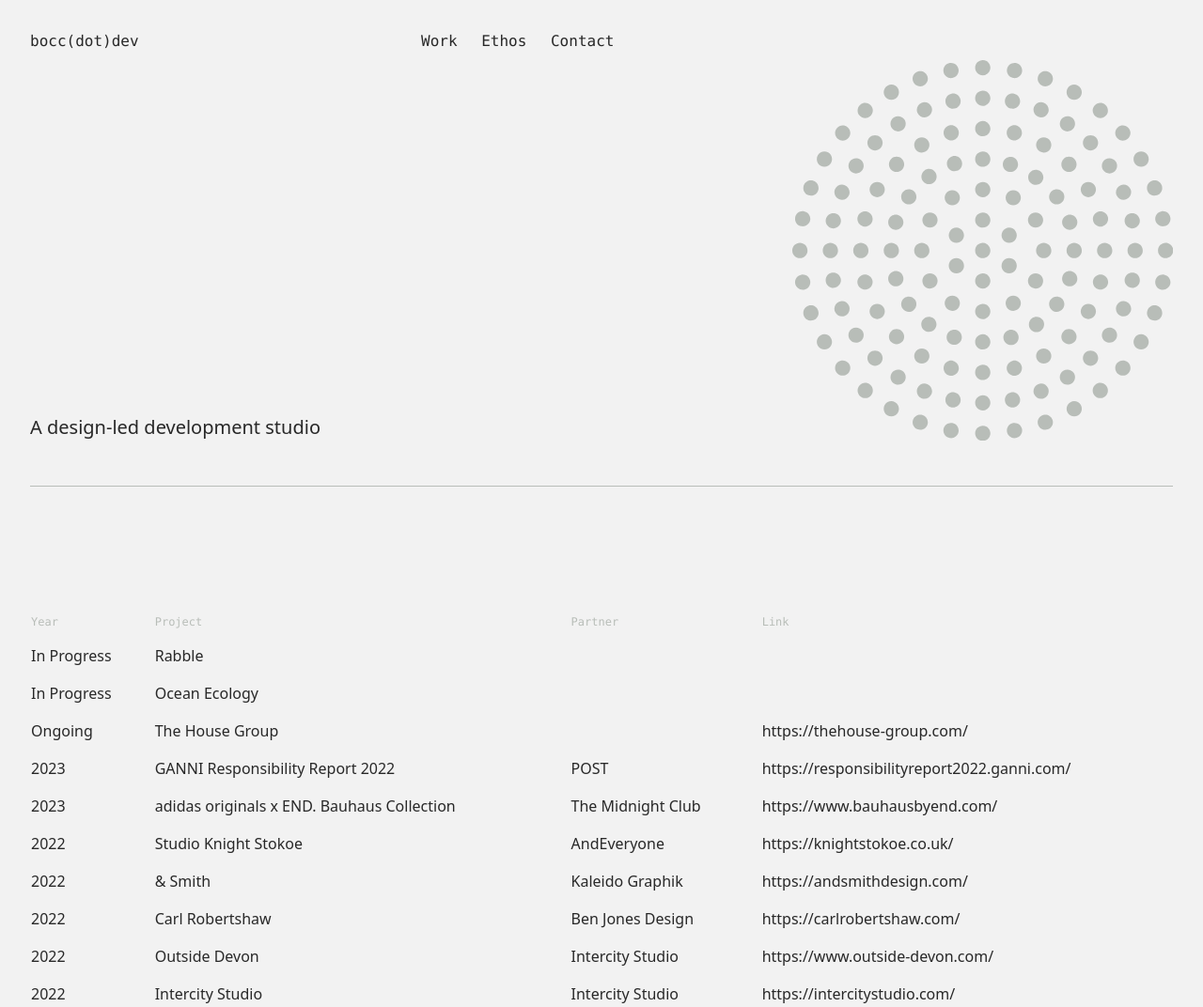
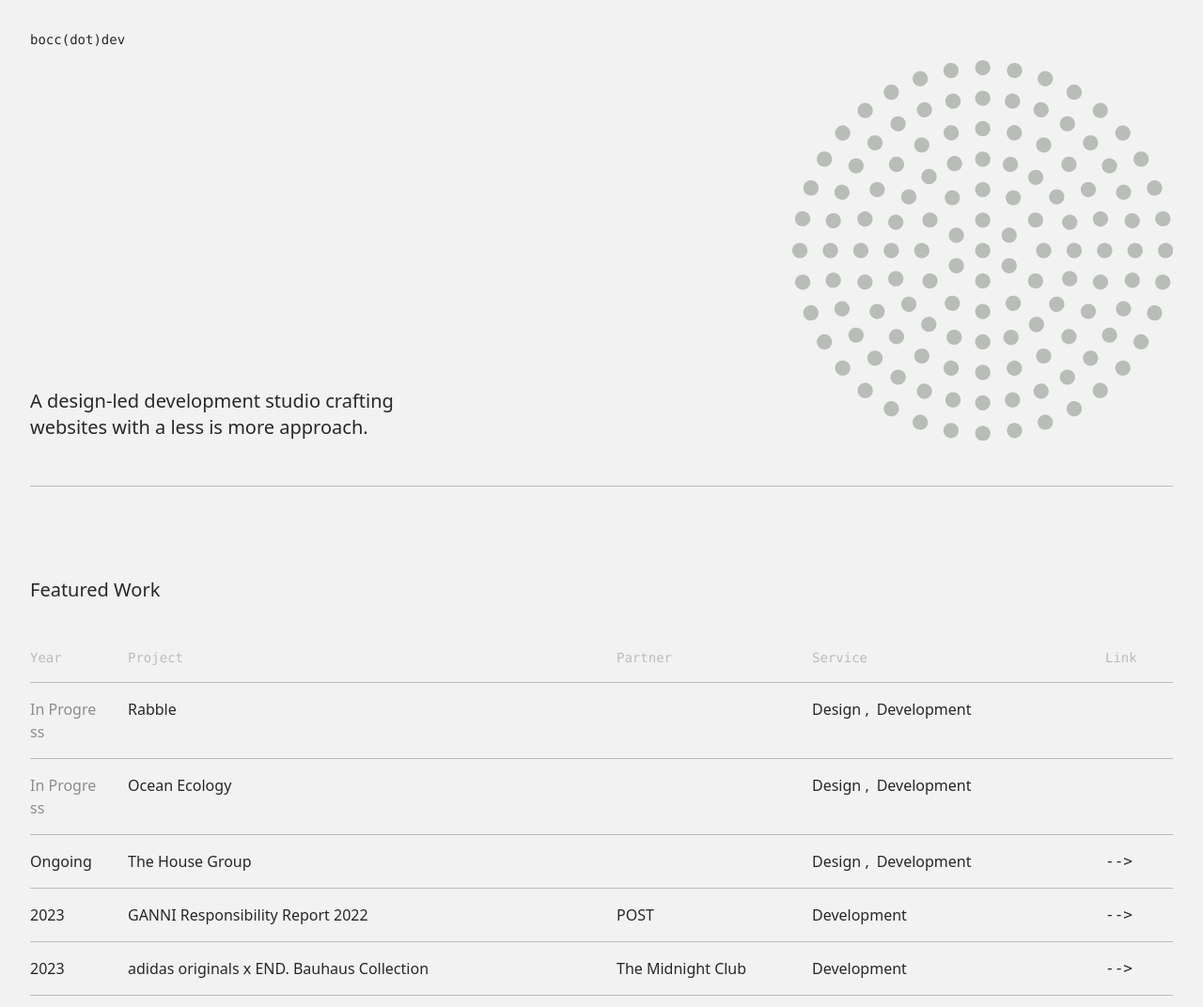
Before and after one commit to wrhibberd/boccdotdev, an Astro site: page / in a window 1280 px wide. Shown: the top 1072 px of the page at 94% size. Built offline with nearby package versions, Linux system fonts and the light colour scheme; Astro itself is replaced by a stand-in of ours; a web font is replaced by a local one.

Commit message:
work as grid, added contact

```diff
--- a/src/components/Header.astro
+++ /dev/null
@@ -1,12 +0,0 @@
----
-
----
-
-<header class="fixed top-0 inset-x-0 p-8 grid grid-cols-3 gap-8 z-50">
-	<h1 class="font-mono">bocc(dot)dev</h1>
-	<nav class="space-x-4 font-mono">
-		<button>Work</button>
-		<button>Ethos</button>
-		<button>Contact</button>
-	</nav>
-</header>
--- a/src/components/Masthead.astro
+++ b/src/components/Masthead.astro
@@ -1,12 +1,14 @@
 ---
 import Speaker from "../components/Speaker.astro";
-const overview = "A design-led development studio";
+const overview =
+	"A design-led development studio crafting websites with a less is more approach.";
 ---
 
 <section
-	class="space-y-8 sm:grid sm:grid-cols-3 border-b dark:border-grey-dark border-grey-mid pb-12 sticky top-8"
+	class="space-y-8 sm:grid sm:grid-cols-3 border-b dark:border-grey-dark border-grey-mid pb-12"
 >
-	<div class="sm:flex sm:flex-col sm:justify-end">
+	<div class="sm:flex sm:flex-col sm:justify-between">
+		<h1 class="font-mono text-sm">bocc(dot)dev</h1>
 		<p class="font-medium text-xl [text-wrap:balance] hidden sm:flex">
 			{overview}
 		</p>
--- a/src/components/Work.astro
+++ b/src/components/Work.astro
@@ -2,32 +2,42 @@
 import work from "../data/work.ts";
 ---
 
-<section class="pt-24 bg-white dark:bg-black min-h-screen relative">
-	<div class="overflow-x-auto relative">
-		<table class="mt-8 w-full">
-			<thead>
-				<tr class="font-mono dark:text-grey-dark text-grey-mid">
-					<th class="font-normal text-left py-2 pr-2 text-xs">Year</th
+<section
+	class="pt-24 bg-white dark:bg-black relative border-b dark:border-grey-dark border-grey-mid"
 >
-					<th class="font-normal text-left p-2 text-xs">Project</th>
-					<th class="font-normal text-left p-2 text-xs">Partner</th>
-					<!--
-                        <th class="font-normal text-left p-2 min-w-[200px]">Service</th>
-                        <th class="font-normal text-left p-2 min-w-[200px]">Stack</th>
-                    -->
-					<th class="font-normal text-left py-2 pl-2 text-xs">Link</th
+	<h2 class="font-medium text-xl [text-wrap:balance] hidden sm:flex pb-8">
+		Featured Work
+	</h2>
+
+	<div class="sticky top-0 z-50 hidden md:block">
+		<div
+			class="grid grid-cols-12 gap-8 text-sm font-mono dark:text-grey-dark text-grey-mid py-4 border-b dark:border-grey-dark border-grey-mid bg-white dark:bg-black"
 		>
-				</tr>
-			</thead>
-			<tbody>
+			<div>Year</div>
+			<div class="col-span-5">Project</div>
+			<div class="col-span-2">Partner</div>
+			<div class="col-span-3">Service</div>
+			<div>Link</div>
+		</div>
+	</div>
+	<div
+		class="divide-y dark:divide-grey-dark divide-grey-mid border-b dark:border-grey-dark border-grey-mid"
+	>
 		{
 			work.map((item, i) => (
-						<tr>
-							<td class="py-2 pr-2 whitespace-nowrap">
+				<div class="md:grid md:grid-cols-12 gap-8 py-4">
+					<div
+						class:list={[
+							{
+								"animate-pulse break-all":
+									item.status == "In Progress",
+							},
+						]}
+					>
 						{item.status ? item.status : item.year}
-							</td>
-							<td class="p-2 whitespace-nowrap">{item.title}</td>
-							<td class="p-2 whitespace-nowrap">
+					</div>
+					<div class="col-span-5">{item.title}</div>
+					<div class="col-span-2">
 						{item.partner?.link ? (
 							<a href={item.partner.link} target="_blank">
 								{item.partner.name}
@@ -35,35 +45,28 @@
 						) : (
 							item.partner?.name
 						)}
-							</td>
-							<td class="py-2 pl-2 whitespace-nowrap">
-								{item.link?.url ? (
-									<span>
-										{item.link?.text}{" "}
-										<a href={item.link.url} target="_blank">
-											{item.link.url}
+					</div>
+					<div class="col-span-3">
+						{item.service.map((service, i) => (
+							<span class="inline-block mr-2">
+								{service}
+								{i !== item.service.length - 1 && ","}
+							</span>
+						))}
+					</div>
+					{item.link ? (
+						<a
+							href={item.link?.url}
+							target="_blank"
+							class="font-mono"
+						>
+							-->
 						</a>
-									</span>
 					) : (
-									item.link?.text
+						<div />
 					)}
-							</td>
-						</tr>
+				</div>
 			))
 		}
-				<!--
-                    <td class="p-2">
-                        { item.service.map((service, i) => (
-                            <span class="inline-block mr-2">{ service }{ i !== item.service.length - 1 && ',' }</span>
-                        )) }
-                    </td>
-                    <td class="p-2">
-                        { item.stack.map((stack, i) => (
-                            <span class="inline-block mr-2">{ stack }{ i !== item.stack.length - 1 && ',' }</span>
-                        )) }
-                    </td>
-                -->
-			</tbody>
-		</table>
 	</div>
 </section>
--- a/src/data/work.ts
+++ b/src/data/work.ts
@@ -9,7 +9,7 @@
 				link: string;
 		  }
 		| undefined;
-	service: Array<"Design" | "Development" | "Hosting" | "Maintenance">;
+	service: Array<"Design" | "Development">;
 	stack: Array<
 		| "Craft CMS"
 		| "Sprig (HTMX)"
@@ -37,11 +37,12 @@
         status: "In Progress",
 		year: 2023,
 		title: "Rabble",
+		service: ["Design", "Development"],
 	},
 	{
 		status: "In Progress",
 		title: "Ocean Ecology",
-		service: ["Design", "Development", "Hosting", "Maintenance"],
+		service: ["Design", "Development"],
 		stack: [
 			"Craft CMS",
 			"Sprig (HTMX)",
@@ -54,7 +55,7 @@
 	{
 		status: "Ongoing",
 		title: "The House Group",
-		service: ["Design", "Development", "Hosting", "Maintenance"],
+		service: ["Design", "Development"],
 		stack: [
 			"Craft CMS",
 			"Sprig (HTMX)",
@@ -66,41 +67,6 @@
 			url: "https://thehouse-group.com/",
 		},
 	},
-	// {
-	// 	year: 2023,
-	// 	title: "University of Exeter - Bare Life",
-	// 	partner: {
-	// 		name: "Intercity Studio",
-	// 		link: "https://intercitystudio.com/",
-	// 	},
-	// 	service: ["Development", "Hosting", "Maintenance"],
-	// 	stack: ["Craft CMS", "AlpineJs", "Tailwind"],
-	// 	link: {
-	// 		url: "https://barelife.art/",
-	// 	},
-	// },
-	// {
-	// 	year: 2023,
-	// 	title: "University of Exeter - MA Curation Archive",
-	// 	partner: {
-	// 		name: "Intercity Studio",
-	// 		link: "https://intercitystudio.com/",
-	// 	},
-	// 	link: {
-	// 		url: "https://uofecuration.art/",
-	// 	},
-	// },
-	// {
-	// 	year: 2023,
-	// 	title: "Moulsecoomb Place",
-	// 	partner: {
-	// 		name: "Kaleido Graphik",
-	// 		link: "https://kaleidografik.com/",
-	// 	},
-	// 	link: {
-	// 		url: "https://moulsecoombplace.com/",
-	// 	},
-	// },
 	{
 		year: 2023,
 		title: "GANNI Responsibility Report 2022",
@@ -108,6 +74,7 @@
 			name: "POST",
 			link: "https://deliveredbypost.com/",
 		},
+		service: ["Development"],
 		link: {
 			url: "https://responsibilityreport2022.ganni.com/",
 		},
@@ -115,6 +82,7 @@
 	{
 		year: 2023,
 		title: "adidas originals x END. Bauhaus Collection",
+		service: ["Development"],
 		partner: {
 			name: "The Midnight Club",
 			link: "https://themidnightclub.com/",
@@ -123,20 +91,10 @@
 			url: "https://www.bauhausbyend.com/",
 		},
 	},
-	// {
-	// 	year: 2023,
-	// 	title: "OLO Global",
-	// 	partner: {
-	// 		name: "Kaleido Graphik",
-	// 		link: "https://kaleidografik.com/",
-	// 	},
-	// 	link: {
-	// 		url: "https://olo.global/",
-	// 	},
-	// },
 	{
 		year: 2022,
 		title: "Studio Knight Stokoe",
+		service: ["Development"],
 		partner: {
 			name: "AndEveryone",
 			link: "https://andeveryone.com/",
@@ -145,27 +103,18 @@
 			url: "https://knightstokoe.co.uk/",
 		},
 	},
-	// {
-	// 	year: 2022,
-	// 	title: "Beam",
-	// 	link: {
-	// 		url: "https://www.bemorebeam.com/",
-	// 	},
-	// },
-	// {
-	// 	year: 2022,
-	// 	title: "Sibyl Studio",
-	// 	partner: {
-	// 		name: "Intercity Studio",
-	// 		link: "https://intercitystudio.com/",
-	// 	},
-	// 	link: {
-	// 		url: "https://www.sibylstudio.com/",
-	// 	},
-	// },
+	{
+		year: 2022,
+		title: "Beam",
+		service: ["Design", "Development"],
+		link: {
+			url: "https://www.bemorebeam.com/",
+		},
+	},
 	{
 		year: 2022,
 		title: "& Smith",
+		service: ["Development"],
 		partner: {
 			name: "Kaleido Graphik",
 			link: "https://kaleidografik.com/",
@@ -174,20 +123,10 @@
 			url: "https://andsmithdesign.com/",
 		},
 	},
-	// {
-	// 	year: 2022,
-	// 	title: "University of Exeter - Creative Peninsula",
-	// 	partner: {
-	// 		name: "Intercity Studio",
-	// 		link: "https://intercitystudio.com/",
-	// 	},
-	// 	link: {
-	// 		url: "https://creativepeninsula.org/",
-	// 	},
-	// },
 	{
 		year: 2022,
 		title: "Carl Robertshaw",
+		service: ["Development"],
 		partner: {
 			name: "Ben Jones Design",
 			link: "https://www.benjonesdesign.co.uk/",
@@ -196,20 +135,10 @@
 			url: "https://carlrobertshaw.com/",
 		},
 	},
-	// {
-	// 	year: 2022,
-	// 	title: "Nike MR US Tour Recap",
-	// 	partner: {
-	// 		name: "Intercity Studio",
-	// 		link: "https://intercitystudio.com/",
-	// 	},
-	// 	link: {
-	// 		text: "link on request",
-	// 	},
-	// },
 	{
 		year: 2022,
 		title: "Outside Devon",
+		service: ["Development"],
 		partner: {
 			name: "Intercity Studio",
 			link: "https://intercitystudio.com/",
@@ -218,20 +147,10 @@
 			url: "https://www.outside-devon.com/",
 		},
 	},
-	// {
-	// 	year: 2022,
-	// 	title: "Nike 50th Anniversary Recap",
-	// 	partner: {
-	// 		name: "Intercity Studio",
-	// 		link: "https://intercitystudio.com/",
-	// 	},
-	// 	link: {
-	// 		text: "link on request",
-	// 	},
-	// },
 	{
 		year: 2022,
 		title: "Intercity Studio",
+		service: ["Development","Maintenance"],
 		partner: {
 			name: "Intercity Studio",
 			link: "https://intercitystudio.com/",
@@ -240,27 +159,10 @@
 			url: "https://intercitystudio.com/",
 		},
 	},
-	// {
-	// 	year: 2022,
-	// 	title: "University of Exeter - Now’s The Time",
-	// 	partner: {
-	// 		name: "Intercity Studio",
-	// 		link: "https://intercitystudio.com/",
-	// 	},
-	// 	link: {
-	// 		url: "https://nowsthetime.art/",
-	// 	},
-	// },
-	// {
-	// 	year: 2022,
-	// 	title: "Radley Cook",
-	// 	link: {
-	// 		url: "https://radleycook.com/",
-	// 	},
-	// },
 	{
 		year: 2022,
 		title: "Eric Haacht",
+		service: ["Development"],
 		partner: {
 			name: "Intercity Studio",
 			link: "https://intercitystudio.com/",
@@ -272,75 +174,23 @@
 	{
 		year: 2022,
 		title: "Insight Film",
+		service: ["Design", "Development"],
 		link: {
 			url: "https://insight.film/",
 		},
 	},
-	// {
-	// 	year: 2021,
-	// 	title: "University of Exeter - Anitbodies",
-	// 	partner: {
-	// 		name: "Intercity Studio",
-	// 		link: "https://intercitystudio.com/",
-	// 	},
-	// 	link: {
-	// 		url: "https://antibodies.art/",
-	// 	},
-	// },
-	// {
-	// 	year: 2021,
-	// 	title: "The Food Buyer",
-	// 	partner: {
-	// 		name: "Intercity Studio",
-	// 		link: "https://intercitystudio.com/",
-	// 	},
-	// 	link: {
-	// 		url: "https://thefoodbuyer.com/",
-	// 	},
-	// },
-	// {
-	// 	year: 2021,
-	// 	title: "Bywater Properties",
-	// 	partner: {
-	// 		name: "Kaleido Graphik",
-	// 		link: "https://kaleidografik.com/",
-	// 	},
-	// 	link: {
-	// 		url: "https://bywaterproperties.com/",
-	// 	},
-	// },
 	{
 		year: 2021,
 		title: "Livia Lauber",
+		service: ["Design", "Development"],
 		link: {
 			url: "https://livialauber.com/",
 		},
 	},
-	// {
-	// 	year: 2021,
-	// 	title: "The Worlds To Do List",
-	// 	partner: {
-	// 		name: "MUD",
-	// 		link: "https://ournameismud.co.uk/",
-	// 	},
-	// 	link: {
-	// 		url: "https://worldstodolist.org/",
-	// 	},
-	// },
-	// {
-	// 	year: 2021,
-	// 	title: "Mirror",
-	// 	partner: {
-	// 		name: "Intercity Studio",
-	// 		link: "https://intercitystudio.com/",
-	// 	},
-	// 	link: {
-	// 		url: "https://mirrorplymouth.com/",
-	// 	},
-	// },
 	{
 		year: 2021,
 		title: "Virtual 1",
+		service: ["Development"],
 		partner: {
 			name: "MUD",
 			link: "https://ournameismud.co.uk/",
@@ -349,31 +199,10 @@
 			url: "https://virtual1.com/",
 		},
 	},
-	// {
-	// 	year: 2020,
-	// 	title: "Martha de Lacey",
-	// 	partner: {
-	// 		name: "Intercity Studio",
-	// 		link: "https://intercitystudio.com/",
-	// 	},
-	// 	link: {
-	// 		url: "https://marthadelacey.com/",
-	// 	},
-	// },
-	// {
-	// 	year: 2020,
-	// 	title: "Gemma Blackshaw Art Historian & Curator",
-	// 	partner: {
-	// 		name: "Intercity Studio",
-	// 		link: "https://intercitystudio.com/",
-	// 	},
-	// 	link: {
-	// 		url: "https://www.gemmablackshaw.com/",
-	// 	},
-	// },
 	{
 		year: 2020,
 		title: "Established & Sons",
+		service: ["Design", "Development"],
 		partner: {
 			name: "Intercity Studio",
 			link: "https://intercitystudio.com/",
--- a/src/layouts/Layout.astro
+++ b/src/layouts/Layout.astro
@@ -5,7 +5,6 @@
 	seoDescription: string;
 }
 
-import Header from "../components/Header.astro";
 import "../styles/app.pcss";
 
 const {
@@ -47,7 +46,6 @@
 		<script src="../scripts/app.js"></script>
 	</head>
 	<body class="w-full min-h-[100vh]">
-		<Header />
 		<slot />
 		<script async defer src="https://cabin.bocc.dev/hello.js"></script>
 	</body>
--- a/src/pages/index.astro
+++ b/src/pages/index.astro
@@ -2,6 +2,7 @@
 import Layout from "../layouts/Layout.astro";
 import Masthead from "../components/Masthead.astro";
 import Work from "../components/Work.astro";
+import Contact from "../components/Contact.astro";
 
 const title = "bocc(dot)dev";
 const seoTitle = "bocc(dot)dev";
@@ -12,5 +13,6 @@
 	<main class="w-full p-8">
 		<Masthead />
 		<Work />
+		<Contact />
 	</main>
 </Layout>
```
Also changed, not shown: src/components/Contact.astro (added, +20 -0 lines), src/components/Selected.astro (deleted, +0 -15 lines). Lines whose indentation alone changed are shown as unchanged.
